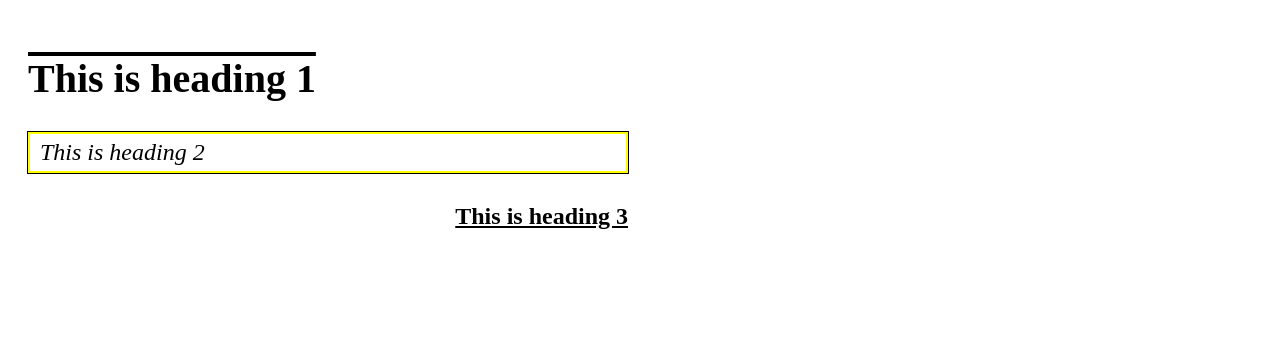
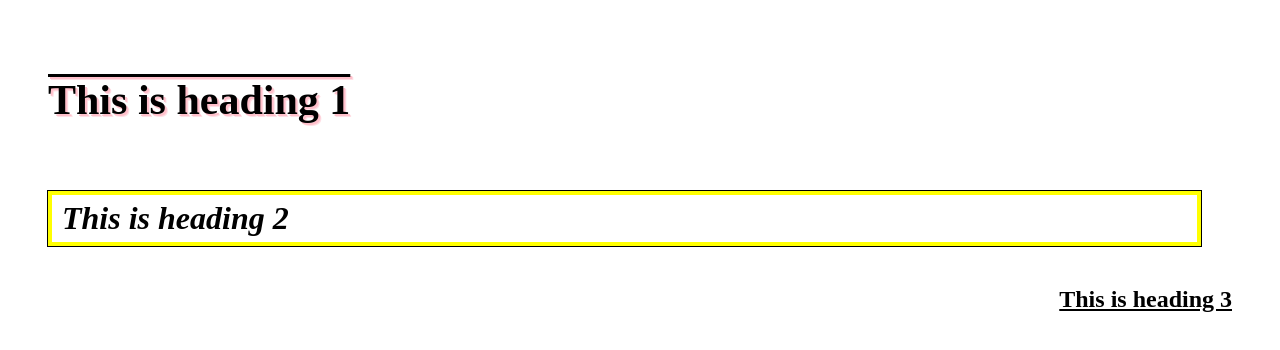
Before and after one commit to kiisu950626/IM1013A-1131-113403006, a plain HTML site: page ex18.html in a window 1280 px wide. Drawn offline with Linux system fonts and the light colour scheme.

Commit message:
Update ex18.html

```diff
--- a/ex18.html
+++ b/ex18.html
@@ -1,37 +1,48 @@
 <!DOCTYPE html>
-<html lang="en">
+<html lang="zh-Hant">
 <head>
     <meta charset="UTF-8">
-    <title>Headings Page</title>
+    <title>Heading Exercise</title>
     <style>
         body {
-            font-family: serif;
-            padding: 20px;
-            max-width: 600px;
+            font-family: serif; /* 圖片中使用的是襯線體 */
+            padding: 40px;
+            background-color: white;
         }
 
-        /* Heading 1: Bold with an Overline */
+        /* Heading 1: 文字上方黑線 + 粉紅色文字陰影 */
         h1 {
+            display: inline-block; /* 讓上劃線只跟隨文字長度 */
             text-decoration: overline;
-            font-size: 2.5em;
-            margin-bottom: 30px;
+            text-decoration-thickness: 3px; /* 調整上方線條粗細 */
+            font-size: 42px;
+            font-weight: bold;
+            margin-bottom: 40px;
+            /* 圖片中文字後方似乎有粉紅色的重疊感，使用 text-shadow 達成 */
+            text-shadow: 2px 2px 0px pink, 3px 3px 0px rgba(255,192,203,0.5);
+            color: black;
         }
 
-        /* Heading 2: Italic, within a yellow-bordered box */
+        /* Heading 2: 斜體 + 黃色粗邊框 + 黑色細外框 (Outline) */
         h2 {
             font-style: italic;
-            border: 2px solid yellow;
-            outline: 1px solid black; /* Creates the double-edge look */
+            font-weight: bold;
+            font-size: 32px;
             padding: 5px 10px;
-            font-weight: normal;
-            margin-bottom: 30px;
+            margin-bottom: 40px;
+            border: 4px solid yellow; /* 黃色粗邊 */
+            outline: 1px solid black; /* 外層的黑色細線 */
+            display: block;
+            width: 95%; /* 模擬圖片中的長度 */
         }
 
-        /* Heading 3: Right-aligned and Underlined */
+        /* Heading 3: 靠右對齊 + 底線 */
         h3 {
             text-align: right;
             text-decoration: underline;
-            font-size: 1.5em;
+            font-size: 24px;
+            font-weight: bold;
+            margin-top: 20px;
         }
     </style>
 </head>
```
